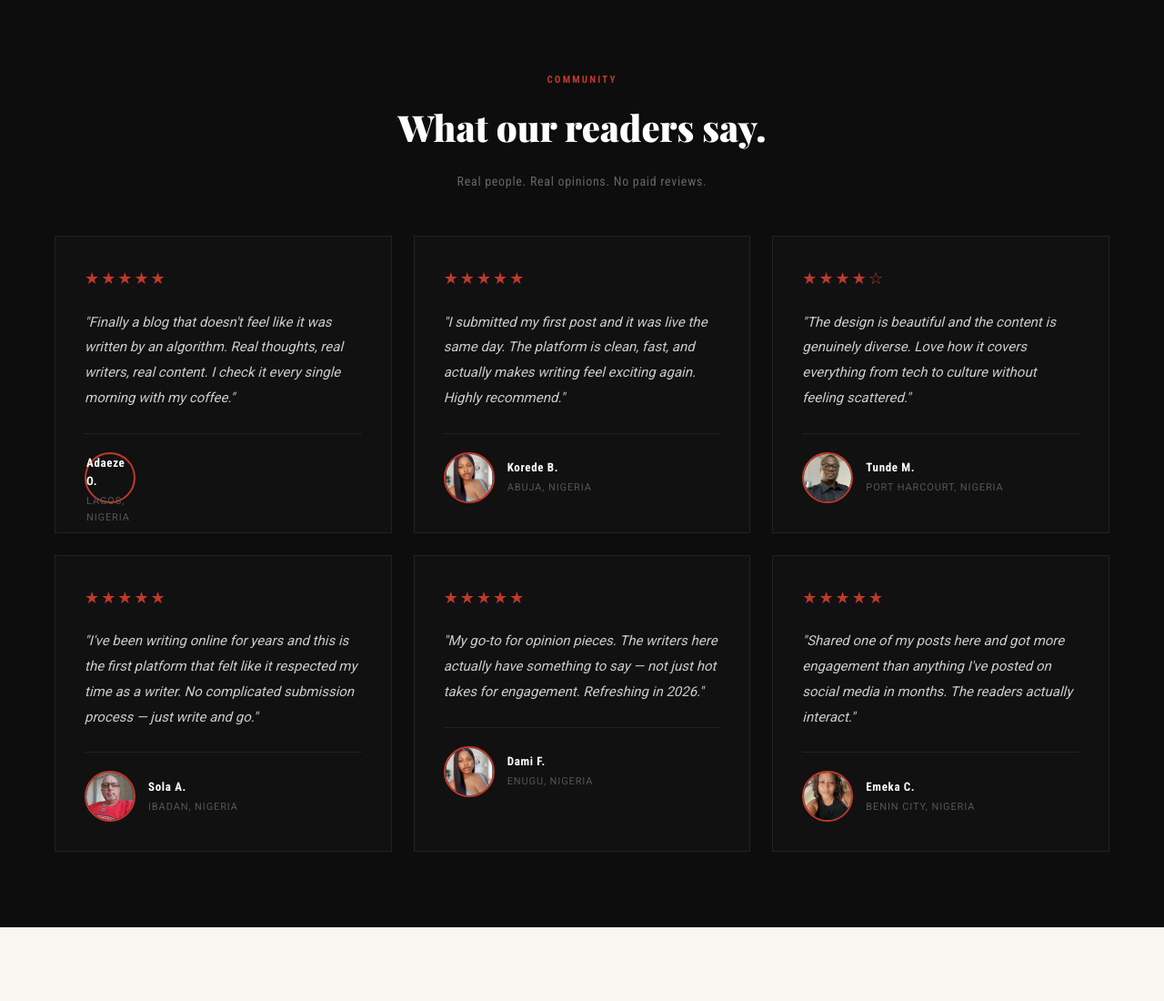
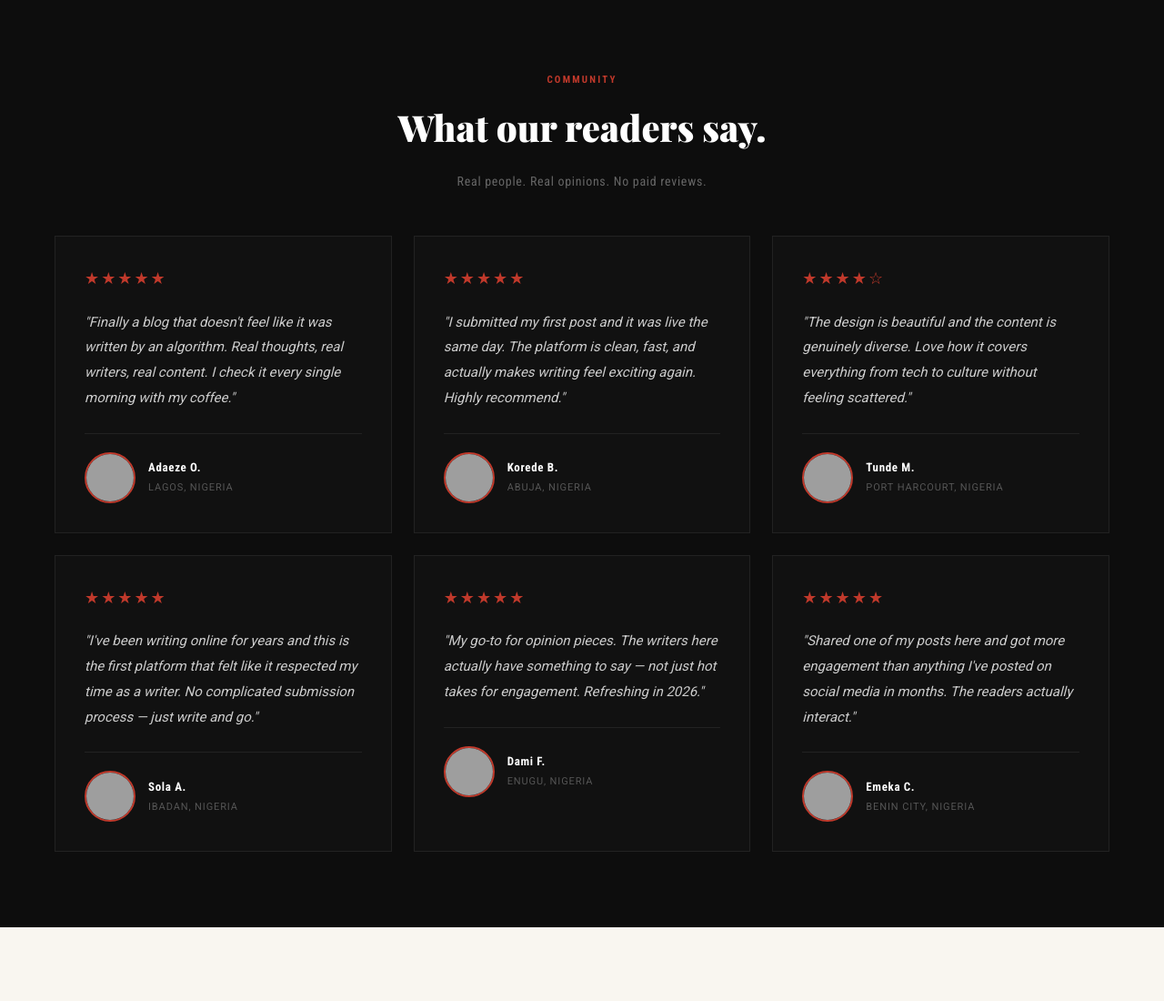
Before and after one commit to timileyinoluwasheyi438-hub/blog-system-website, a Django app: page /about in a window 1280 px wide. Shown: the part 2061-3161 px from the top of the page at 91% size. Run offline with Django 5.2, Linux system fonts and the light colour scheme; grey boxes are pictures that could not be loaded.

Commit message:
fix add hosted image and video urls

```diff
--- a/blogapp/templates/blogapp/about.html
+++ b/blogapp/templates/blogapp/about.html
@@ -149,7 +149,7 @@
       <div style="color:var(--red); font-size:18px; margin-bottom:20px; letter-spacing:2px;">★★★★★</div>
       <p style="font-size:15px; color:#ccc; line-height:1.85; margin-bottom:24px; font-style:italic;">"Finally a blog that doesn't feel like it was written by an algorithm. Real thoughts, real writers, real content. I check it every single morning with my coffee."</p>
       <div style="display:flex; align-items:center; gap:14px; border-top:1px solid #222; padding-top:20px;">
-        <imgsrc="static/images/a.jpeg" alt="Adaeze" class="reviewer-photo"
+        <img src="https://res.cloudinary.com/dkv2gwvfx/image/upload/v1781475474/f_kuefux.jpg" alt="Adaeze" class="reviewer-photo"
           onerror="this.style.display='none'; this.nextElementSibling.style.display='flex';">
         <div class="reviewer-initials" style="background:#c0392b; display:none;">A</div>
         <div>
@@ -163,7 +163,7 @@
       <div style="color:var(--red); font-size:18px; margin-bottom:20px; letter-spacing:2px;">★★★★★</div>
       <p style="font-size:15px; color:#ccc; line-height:1.85; margin-bottom:24px; font-style:italic;">"I submitted my first post and it was live the same day. The platform is clean, fast, and actually makes writing feel exciting again. Highly recommend."</p>
       <div style="display:flex; align-items:center; gap:14px; border-top:1px solid #222; padding-top:20px;">
-        <img src="static/images/b.jpeg" alt="Korede" class="reviewer-photo"
+        <img src="https://res.cloudinary.com/dkv2gwvfx/image/upload/v1781475474/a_myqh4b.jpg" alt="Korede" class="reviewer-photo"
           onerror="this.style.display='none'; this.nextElementSibling.style.display='flex';">
         <div class="reviewer-initials" style="background:#1a6b3c; display:none;">K</div>
         <div>
@@ -177,7 +177,7 @@
       <div style="color:var(--red); font-size:18px; margin-bottom:20px; letter-spacing:2px;">★★★★☆</div>
       <p style="font-size:15px; color:#ccc; line-height:1.85; margin-bottom:24px; font-style:italic;">"The design is beautiful and the content is genuinely diverse. Love how it covers everything from tech to culture without feeling scattered."</p>
       <div style="display:flex; align-items:center; gap:14px; border-top:1px solid #222; padding-top:20px;">
-        <img src="static/images/c.jpeg" alt="Tunde" class="reviewer-photo"
+        <img src="https://res.cloudinary.com/dkv2gwvfx/image/upload/v1781475474/d_lypngy.jpg" alt="Tunde" class="reviewer-photo"
           onerror="this.style.display='none'; this.nextElementSibling.style.display='flex';">
         <div class="reviewer-initials" style="background:#1a3a6b; display:none;">T</div>
         <div>
@@ -191,7 +191,7 @@
       <div style="color:var(--red); font-size:18px; margin-bottom:20px; letter-spacing:2px;">★★★★★</div>
       <p style="font-size:15px; color:#ccc; line-height:1.85; margin-bottom:24px; font-style:italic;">"I've been writing online for years and this is the first platform that felt like it respected my time as a writer. No complicated submission process — just write and go."</p>
       <div style="display:flex; align-items:center; gap:14px; border-top:1px solid #222; padding-top:20px;">
-        <img src="static/images/d.jpeg" alt="Sola" class="reviewer-photo"
+        <img src="https://res.cloudinary.com/dkv2gwvfx/image/upload/v1781475474/c_tcavje.jpg" alt="Sola" class="reviewer-photo"
           onerror="this.style.display='none'; this.nextElementSibling.style.display='flex';">
         <div class="reviewer-initials" style="background:#6b3a1a; display:none;">S</div>
         <div>
@@ -205,7 +205,7 @@
       <div style="color:var(--red); font-size:18px; margin-bottom:20px; letter-spacing:2px;">★★★★★</div>
       <p style="font-size:15px; color:#ccc; line-height:1.85; margin-bottom:24px; font-style:italic;">"My go-to for opinion pieces. The writers here actually have something to say — not just hot takes for engagement. Refreshing in 2026."</p>
       <div style="display:flex; align-items:center; gap:14px; border-top:1px solid #222; padding-top:20px;">
-        <img src="static/images/b.jpeg" alt="Dami" class="reviewer-photo"
+        <img src="https://res.cloudinary.com/dkv2gwvfx/image/upload/v1781475474/b_yd5e1g.jpg" alt="Dami" class="reviewer-photo"
           onerror="this.style.display='none'; this.nextElementSibling.style.display='flex';">
         <div class="reviewer-initials" style="background:#4a1a6b; display:none;">D</div>
         <div>
@@ -219,7 +219,7 @@
       <div style="color:var(--red); font-size:18px; margin-bottom:20px; letter-spacing:2px;">★★★★★</div>
       <p style="font-size:15px; color:#ccc; line-height:1.85; margin-bottom:24px; font-style:italic;">"Shared one of my posts here and got more engagement than anything I've posted on social media in months. The readers actually interact."</p>
       <div style="display:flex; align-items:center; gap:14px; border-top:1px solid #222; padding-top:20px;">
-        <img src="static/images/a.jpeg" alt="Emeka" class="reviewer-photo"
+        <img src="https://res.cloudinary.com/dkv2gwvfx/image/upload/v1781475474/a_myqh4b.jpg" alt="Emeka" class="reviewer-photo"
           onerror="this.style.display='none'; this.nextElementSibling.style.display='flex';">
         <div class="reviewer-initials" style="background:#1a5a1a; display:none;">E</div>
         <div>
--- a/blogapp/templates/blogapp/base.html
+++ b/blogapp/templates/blogapp/base.html
@@ -4,7 +4,10 @@
   <meta charset="UTF-8" />
   <meta name="viewport" content="width=device-width, initial-scale=1.0" />
   <title>{% block title %}BlogSystem{% endblock %}</title>
+  <link rel="shotuct icon" href="{& static/images/max1.png&}">
+  {% load static %}
   <link href="https://fonts.googleapis.com/css2?family=Playfair+Display:wght@400;700;900&family=Roboto+Condensed:wght@400;700&family=Roboto:wght@300;400;500&display=swap" rel="stylesheet" />
+
   <style>
     *, *::before, *::after { box-sizing: border-box; margin: 0; padding: 0; }
 
@@ -438,6 +441,7 @@
 
   <!-- MASTHEAD -->
   <header class="masthead">
+
     <a href="/" class="masthead-title">BlogSystem</a>
     <div class="masthead-divider"></div>
     <div class="masthead-tagline">Ideas Worth<br>Reading</div>
```
Also changed, not shown: blogapp/templates/blogapp/index.html (+19 -11 lines), static/images/mac.png (added), static/images/mac1.png (added).
